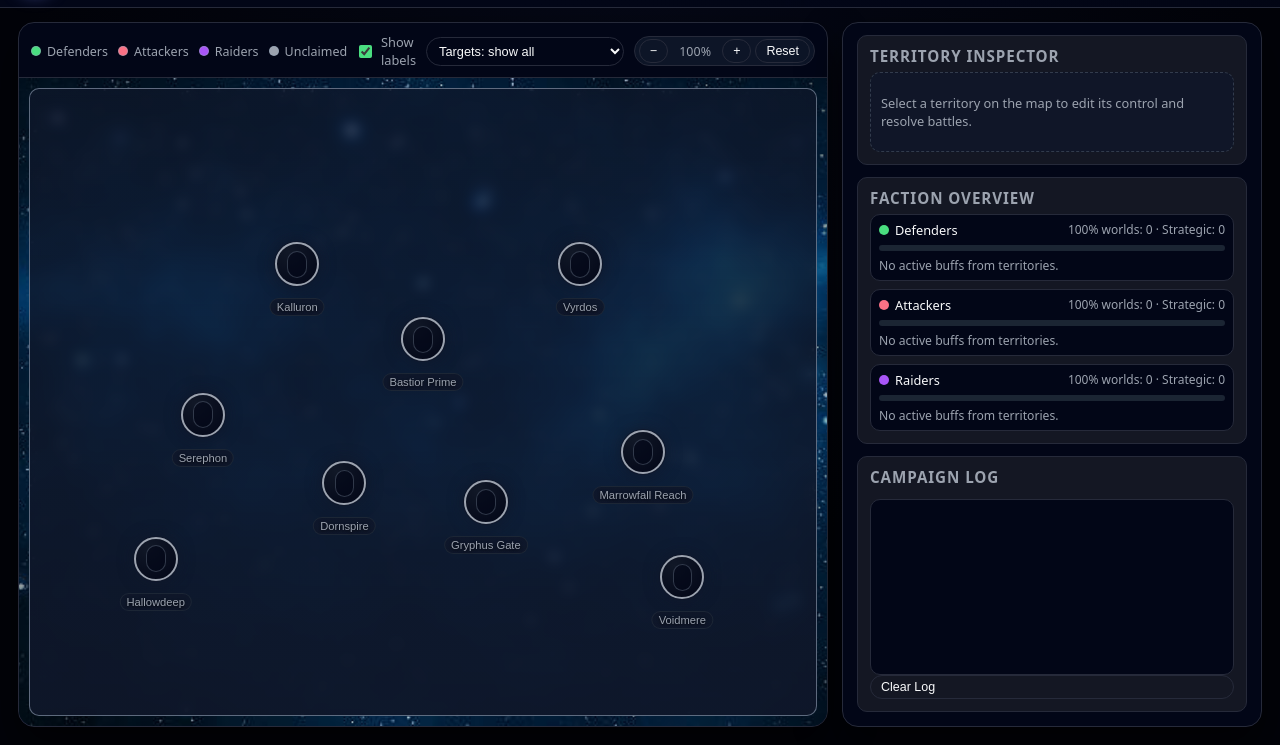
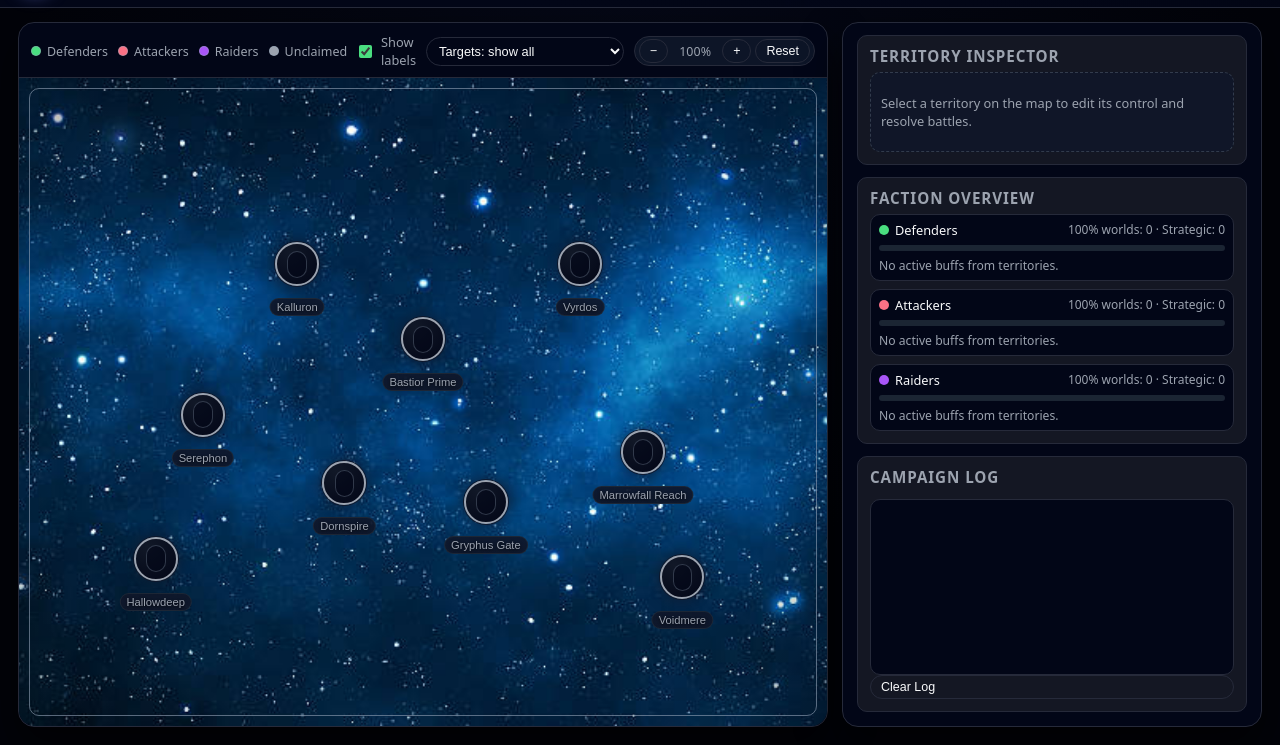
Before and after one commit to nicholasbrownworship/campaign-map, a plain HTML site: page index.html in a window 1280 px wide. Shown: the part 55-800 px from the top of the page. Drawn offline with Linux system fonts and the light colour scheme.

Commit message:
Update styles.css

```diff
--- a/styles.css
+++ b/styles.css
@@ -315,7 +315,7 @@ body {
   position: absolute;
   inset: 0;
   pointer-events: none;
-  background: radial-gradient(circle at center, transparent 0, transparent 60%, rgba(0,0,0,0.6) 100%);
+  background: radial-gradient(circle at center, transparent 0, transparent 70%, rgba(0,0,0,0.35) 100%);
 }
 
 .map-viewport.grabbing {
@@ -330,13 +330,11 @@ body {
   border-radius: calc(var(--radius-lg) - 6px);
   overflow: hidden;
   border: 1px solid rgba(148, 163, 184, 0.6);
-  background: linear-gradient(
-    to bottom,
-    rgba(15, 23, 42, 0.72),
-    rgba(15, 23, 42, 0.92)
-  );
-  backdrop-filter: blur(6px);
+  background: transparent;
+  backdrop-filter: none;
 }
+
+
 
 /* Planets layer: moves & zooms. NO dots/grid on this layer. */
 .map-layer {
```
